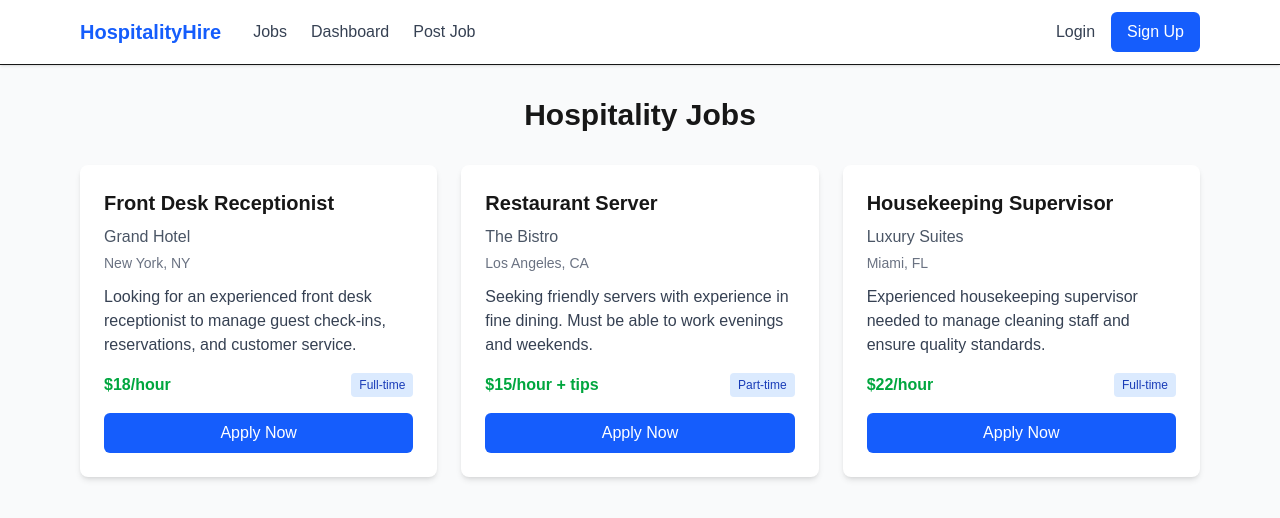
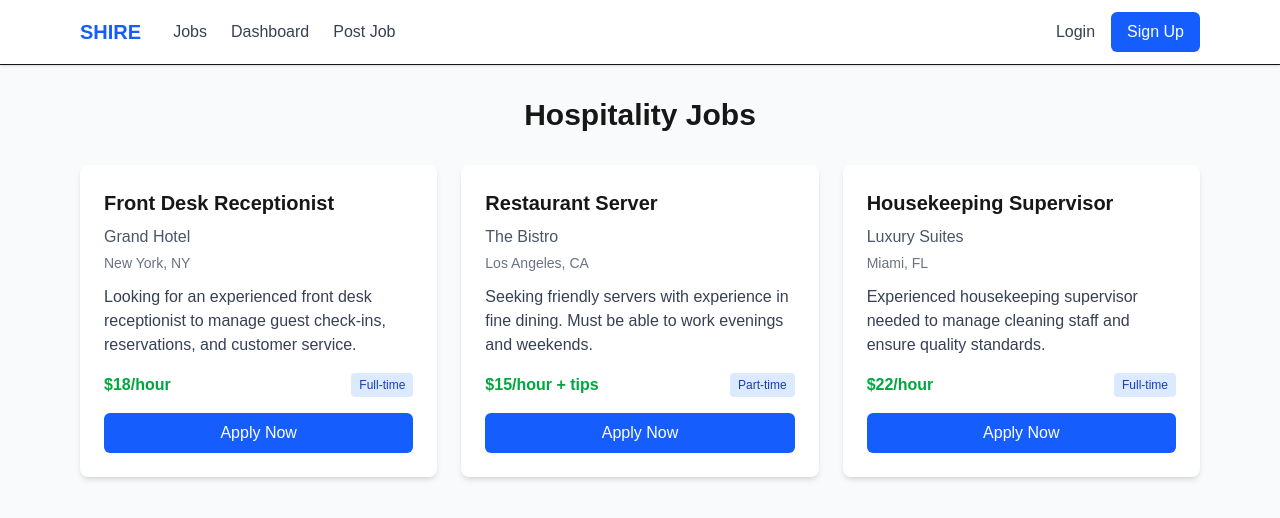
Before and after one commit to ibrahimh-max/SHIRE, a Next.js app: page /jobs in a window 1280 px wide. Shown: the top 518 px of the page. Built offline with nearby package versions, Linux system fonts and the light colour scheme.

Commit message:
pages incoming

```diff
--- a/src/components/Navigation.tsx
+++ b/src/components/Navigation.tsx
@@ -9,7 +9,7 @@ export default function Navigation() {
         <div className="flex justify-between items-center h-16">
           <div className="flex items-center space-x-8">
             <Link href="/" className="text-xl font-bold text-blue-600">
-              HospitalityHire
+              SHIRE
             </Link>
 
             <div className="hidden md:flex space-x-6">
```
